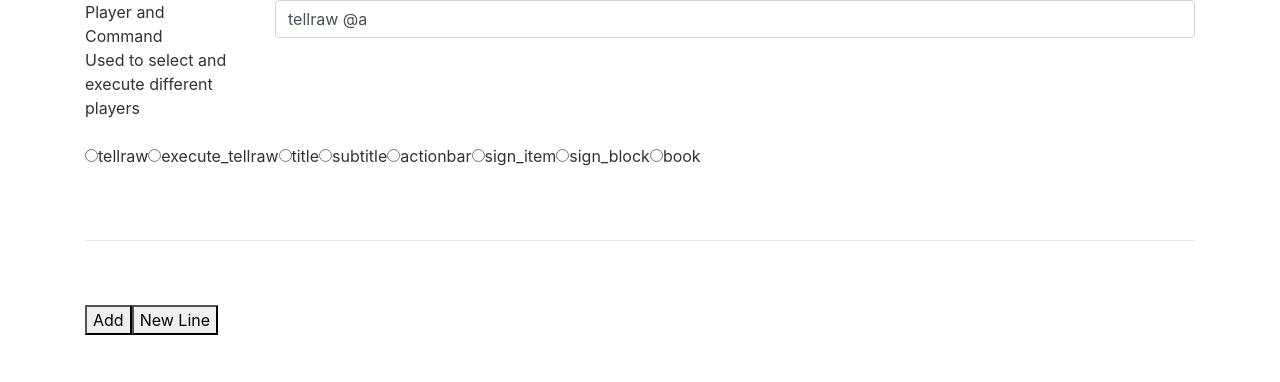
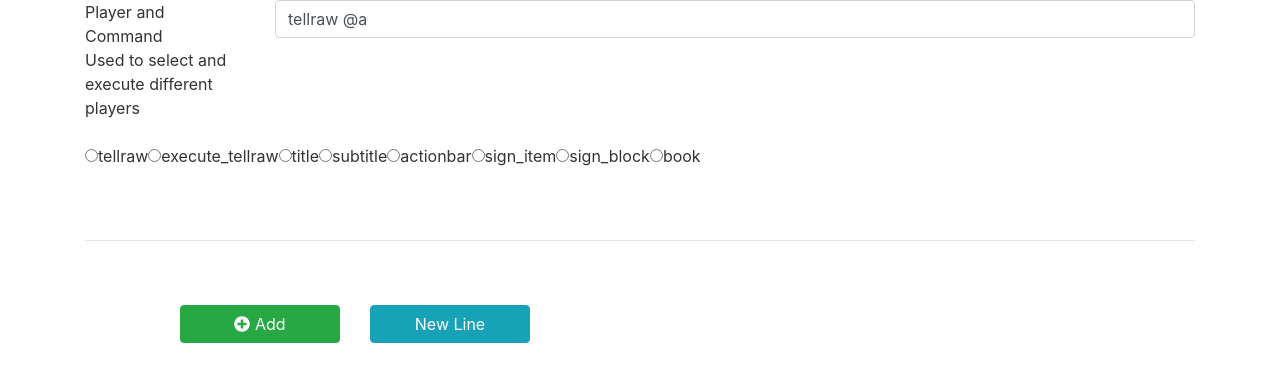
Before and after one commit to ezfe/tellraw, a React app: page / in a window 1280 px wide. Shown: the top 382 px of the page. Built offline with nearby package versions, Linux system fonts and the light colour scheme.

Commit message:
Started implementing font awesome and indented some files

```diff
--- a/package.json
+++ b/package.json
@@ -28,6 +28,10 @@
     "build": "webpack"
   },
   "dependencies": {
+    "@fortawesome/fontawesome-svg-core": "^1.2.8",
+    "@fortawesome/free-brands-svg-icons": "^5.5.0",
+    "@fortawesome/free-solid-svg-icons": "^5.5.0",
+    "@fortawesome/react-fontawesome": "^0.1.3",
     "@types/react": "^16.0.38",
     "@types/react-dom": "^16.0.4",
     "@types/uuid": "^3.4.3",
--- a/src/components/InlineSnippetController.tsx
+++ b/src/components/InlineSnippetController.tsx
@@ -1,5 +1,6 @@
 import * as React from "react";
-import { Snippet, Color, SnippetType } from "../classes/Snippet"
+import { Snippet, SnippetType } from "../classes/Snippet"
+import { FontAwesomeIcon } from '@fortawesome/react-fontawesome';
 
 export interface InlineSnippetControllerProps {
     snippet: Snippet
@@ -54,11 +55,13 @@ export class InlineSnippetController extends React.Component<InlineSnippetContro
     textRender() {
         return (
             <>
-                <div className="col-11">
-                    <input value={this.props.snippet.text} onChange={this.changeText} />
-                </div>,
                 <div className="col-1">
-                    <button onClick={() => { this.props.editSnippet(this.props.snippet) }}>✏️</button>
+                    <button className="btn" onClick={() => { this.props.editSnippet(this.props.snippet) }}>
+                        <FontAwesomeIcon icon="edit" /> Edit
+                    </button>
+                </div>
+                <div className="col">
+                    <input className="form-control" value={this.props.snippet.text} onChange={this.changeText} />
                 </div>
             </>
         )
--- a/src/components/Tellraw.tsx
+++ b/src/components/Tellraw.tsx
@@ -4,6 +4,7 @@ import { InlineSnippetController } from "./InlineSnippetController";
 import { CommandTemplatesController } from "./CommandTemplatesController";
 import { compile } from "../helpers";
 import { SnippetDetailController } from "./SnippetDetailController";
+import { FontAwesomeIcon } from "@fortawesome/react-fontawesome";
 
 export interface TellrawProps {
 
@@ -121,16 +122,27 @@ class Tellraw extends React.Component<TellrawProps, TellrawState> {
 
   listView() {
     return (
-            [
+      <>
+        {
           this.state.snippets.map((s: Snippet) => {
             return <InlineSnippetController key={s.id}
                             snippet={s}
                             updateSnippet={this.updateSnippet}
                             editSnippet={this.startEditing} />
-                }),
-                <button onClick={this.addTextSnippet}>Add</button>,
-                <button onClick={this.addLineBreak}>New Line</button>
-            ]
+            })
+        }
+
+        <div className="row">
+          <div className="offset-1 col-2">
+            <button className="btn btn-success btn-block" onClick={this.addTextSnippet}>
+              <FontAwesomeIcon icon="plus-circle" /> Add
+            </button>
+          </div>
+          <div className="col-2">
+            <button className="btn btn-info btn-block" onClick={this.addLineBreak}>New Line</button>
+          </div>
+        </div>
+      </>
     )
   }
 
--- a/src/index.tsx
+++ b/src/index.tsx
@@ -6,7 +6,11 @@ import Tellraw from "./components/Tellraw";
 import 'bootstrap';
 import './styles/styles.scss';
 
+import { library } from '@fortawesome/fontawesome-svg-core';
+import { faEdit, faPlusCircle } from '@fortawesome/free-solid-svg-icons';
+library.add(faEdit, faPlusCircle)
+
 ReactDOM.render(
-    <Tellraw />,
-    document.getElementById("app")
+  <Tellraw />,
+  document.getElementById("app")
 );
--- a/src/styles/styles.scss
+++ b/src/styles/styles.scss
@@ -12,3 +12,7 @@ body {
     background-color: #222;
   }
 }
+
+.margin-below {
+  margin-bottom: 5px;
+}
```
Also changed, not shown: 1 other file (tests, documents, lock files or other folders). Lines whose indentation alone changed are shown as unchanged.
